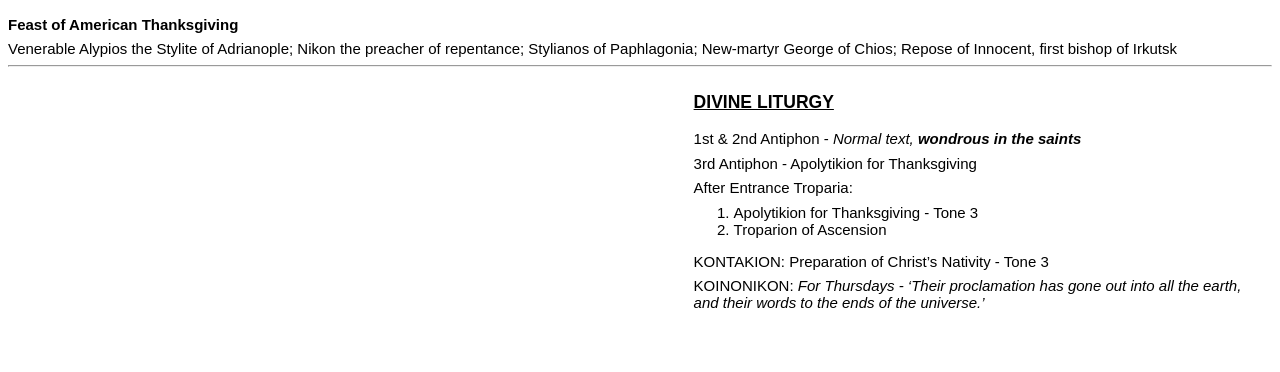
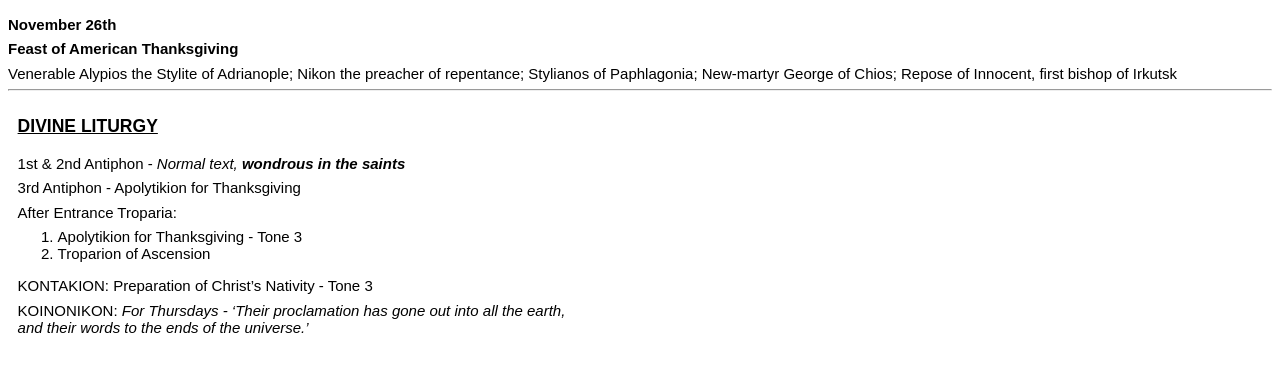
Before and after one commit to JPry/choir-guides, a Jekyll site: the page built from _feasts/american-thanksgiving.md, in a window 1280 px wide. Shown: the top 372 px of the page. Built offline with Jekyll 4.4.1, drawn with Linux system fonts in a browser that asks for light colours.

Commit message:
Fix layout when no orthros

```diff
--- a/_feasts/american-thanksgiving.md
+++ b/_feasts/american-thanksgiving.md
@@ -1,5 +1,6 @@
 ---
 title: American Thanksgiving
+when: November 26th
 saints:
     - Venerable Alypios the Stylite of Adrianople
     - Nikon the preacher of repentance
--- a/_layouts/feast.html
+++ b/_layouts/feast.html
@@ -18,9 +18,11 @@
         {% capture orthros_include %}{% include orthros.md %}{% endcapture %}
         {{ orthros_include | markdownify }}
     </section>
-    {% endif %}
 
     <section class="right">
+    {% else %}
+    <section>
+    {% endif %}
         <h3 class='caps service'>Divine Liturgy</h3>
         {% capture liturgy_include %}{% include liturgy.md %}{% endcapture %}
         {{ liturgy_include | markdownify }}
--- a/_layouts/sheet.html
+++ b/_layouts/sheet.html
@@ -19,9 +19,11 @@
         {{ orthros_include | markdownify }}
         {% if false == page.liturgy_right %}<hr>{% endif %}
     </section>
-    {% endif %}
 
     <section class="right">
+    {% else %}
+    <section>
+    {% endif %}
         <h3 class='caps service'>Divine Liturgy</h3>
         {% capture liturgy_include %}{% include liturgy.md %}{% endcapture %}
         {{ liturgy_include | markdownify }}
```
